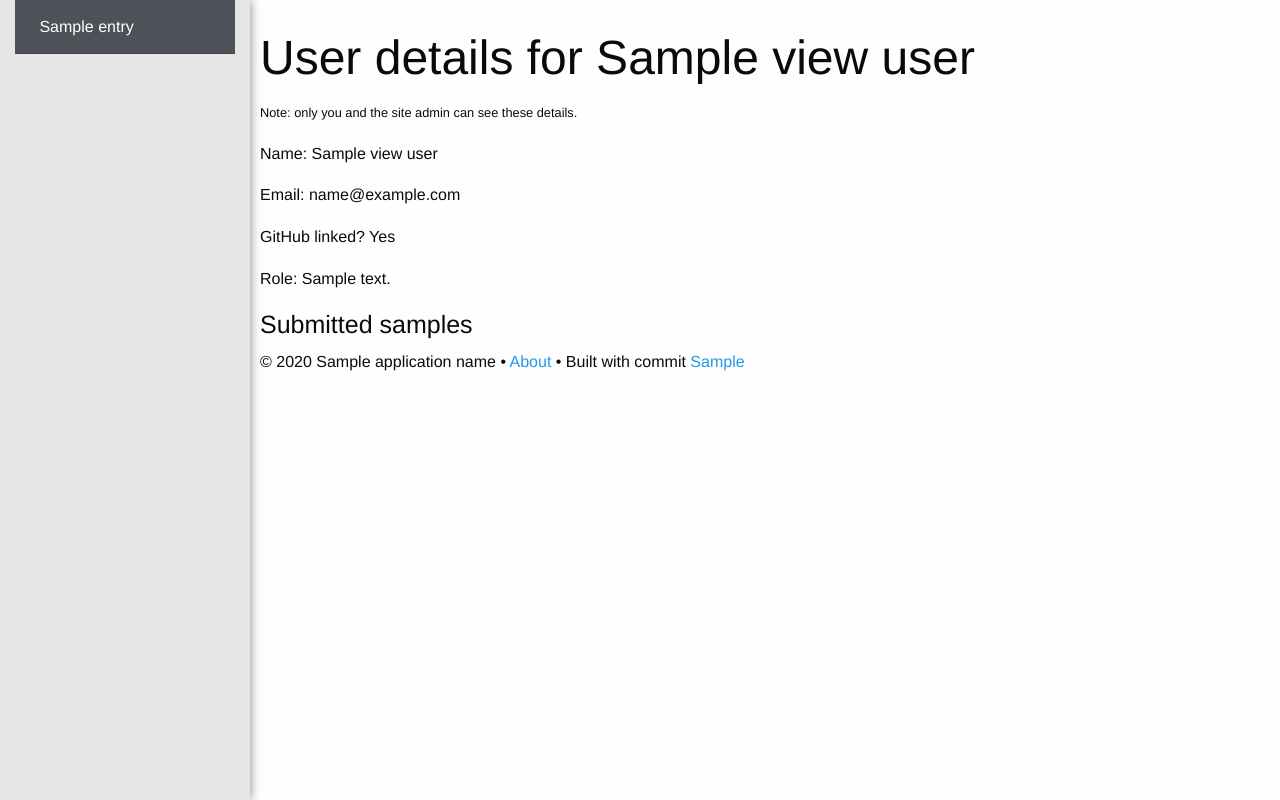
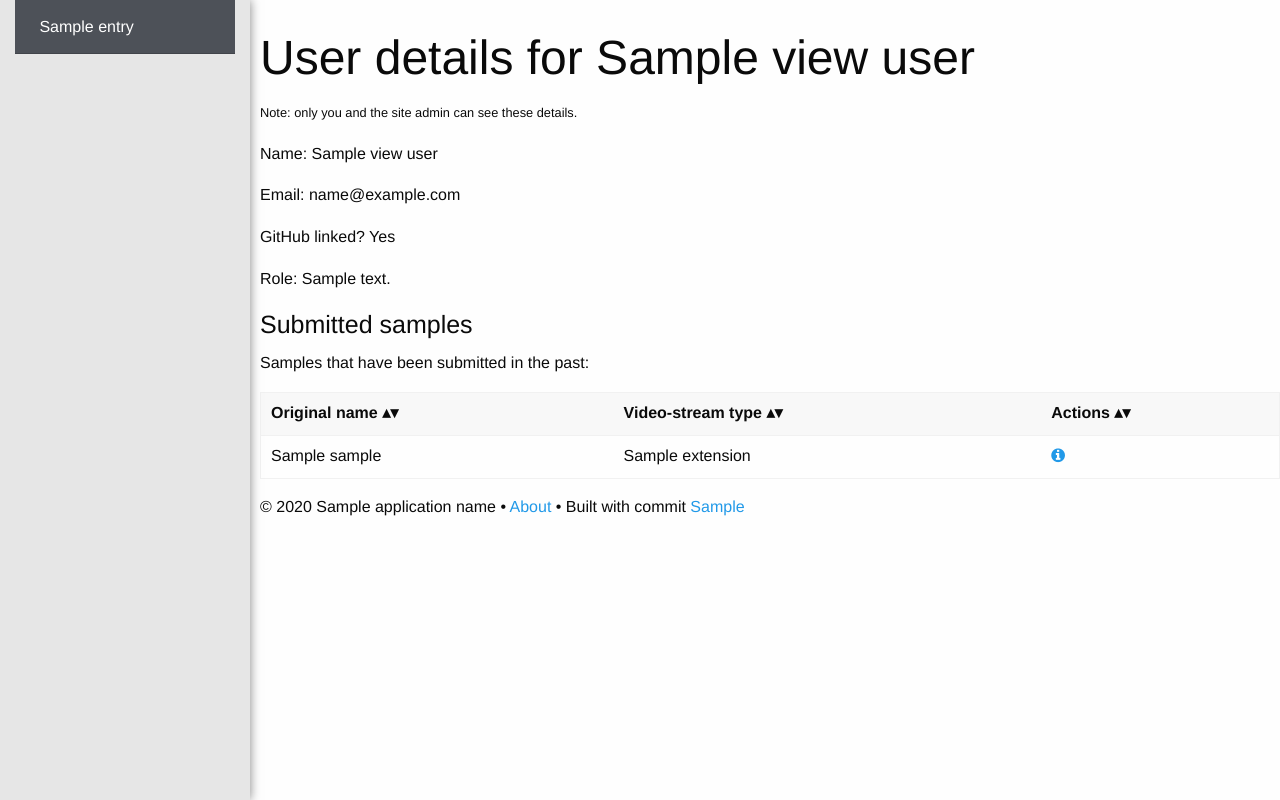
Before and after one commit to CCExtractor/sample-platform, a Python web app: template templates/auth/user.html in a window 1280 px wide. Run offline with Jinja, Linux system fonts and the light colour scheme; the template is opened without the code that fills it: most values are stand-ins (such as "Sample title", 1, 10 or a date in 2020); some libraries are stand-ins or nearby versions.

Commit message:
Add samples for user
-

```diff
--- a/mod_auth/models.py
+++ b/mod_auth/models.py
@@ -48,3 +48,7 @@ class User(Base):
 
     def update_password(self, new_password):
         self.password = self.generate_hash(new_password)
+
+    @property
+    def is_admin(self):
+        return self.role == Role.admin
--- a/templates/auth/user.html
+++ b/templates/auth/user.html
@@ -18,9 +18,8 @@
     </div>
     <div class="row">
         <h4>Submitted samples</h4>
-        {% set noSampleMessage="This user didn't submit any samples yet." %}
-        {% set useSampleOriginal=true %}
-        {# TODO: add samples back #}
-        {# {% include "sample-info/list-samples.html.twig" %} #}
+        {% set no_samples="This user didn't submit any samples yet." %}
+        {% set use_sample_original=true %}
+        {% include "sample/list_samples.html" %}
     </div>
 {% endblock %}
```
Also changed, not shown: mod_auth/controllers.py (+5 -2 lines).
